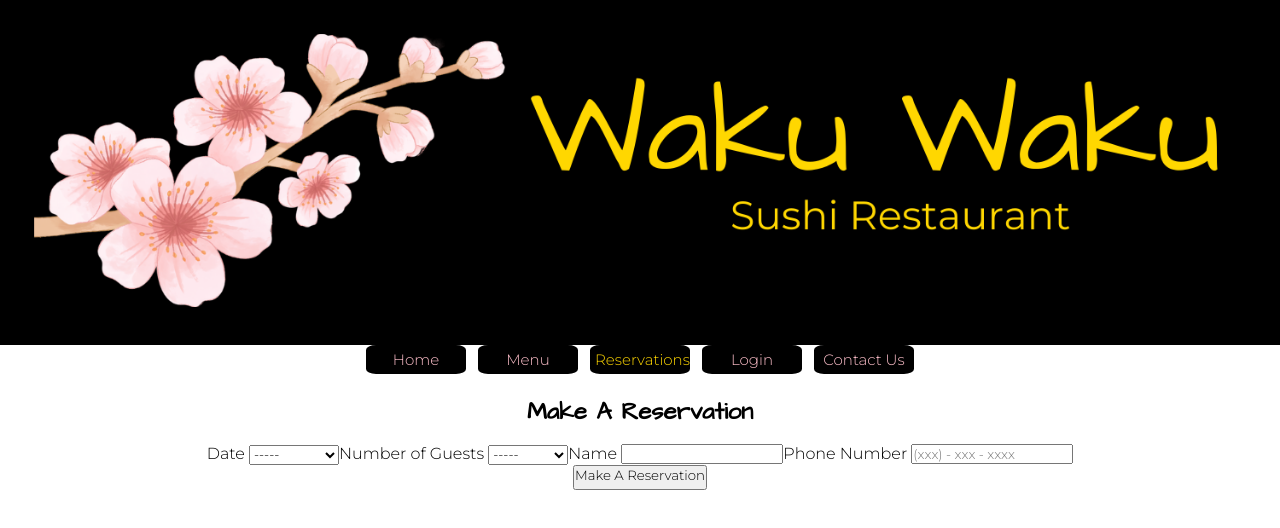
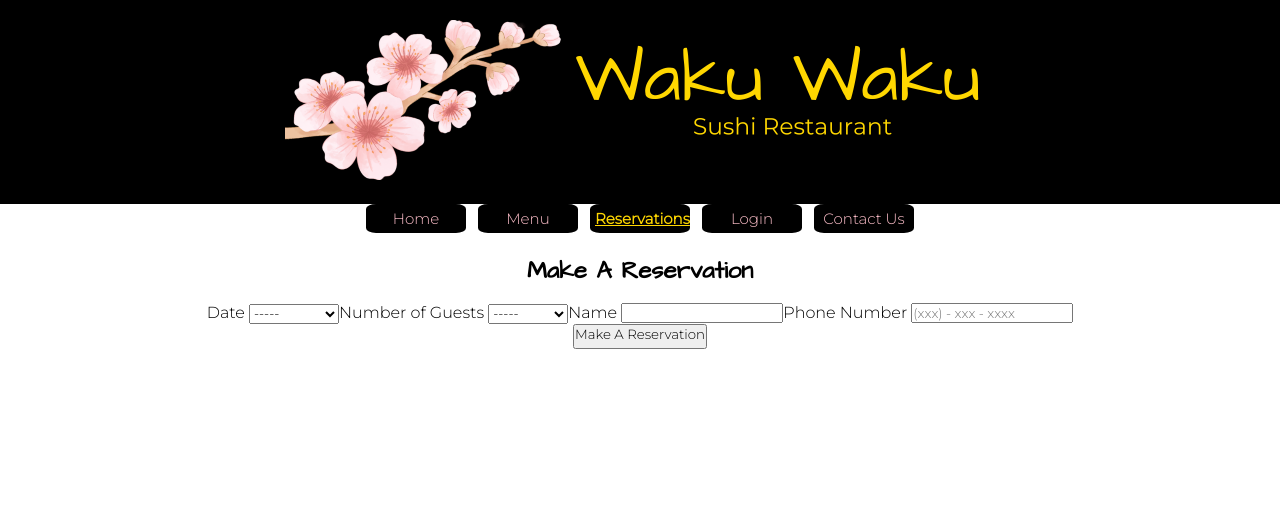
Before and after one commit to jgrimes86/Waku-Waku-Sushi-Restaurant, a React (Create React App) app: page /reservations in a window 1280 px wide. Shown: the top 528 px of the page. Built offline with nearby package versions, Linux system fonts and the light colour scheme; data requests are answered from the project's data file.

Commit message:
add: disabled button styling

```diff
--- a/src/stylesheets/index.css
+++ b/src/stylesheets/index.css
@@ -19,7 +19,8 @@ h2 {
 
 #header-image {
   max-width: 100%;
-  height: auto;
+  min-height: auto;
+  max-height: 200px;
 }
 
 /* menu */
@@ -165,7 +166,7 @@ h2 {
   padding-top: 5%;
 }
 
-.nav-link{
+.nav-link, .home-link {
   display: inline-block;
   box-sizing: border-box;
   width: 100px;
@@ -179,28 +180,20 @@ h2 {
   border-radius: 10px / 5px;
 }
 
-.home-link{
-  display: inline-block;
-  box-sizing: border-box;
-  width: 150px;
-  padding: 5px;
-  margin: 0 15px 15px;
-  background: black;
-  text-decoration: none;
-  text-align: center;
-  font-size: min(10vw, 18px) ;
-  color: pink;
-  border-radius: 10px / 5px;
+.nav-link:hover,
+.home-link:hover,
+.nav-link:focus,
+.home-link:focus,
+.active {
+  color: gold;
+  font-weight: bold;
 }
 
 .disabled {
   pointer-events: none;
+  opacity: 0.75;
 }
 
 .active {
-  color: gold
+  text-decoration-line: underline;
 }
-
-.disabled {
-  pointer-events: none;
-}
```
